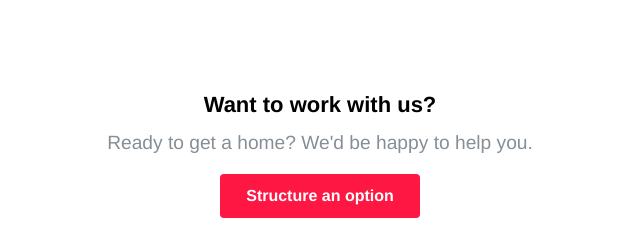
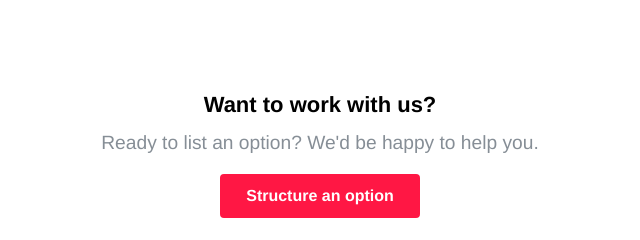
Before and after one commit to twinkle-toes-happy-feet-bubbles/OPVISION, a plain HTML site: page Revision.html in a window 1280 px wide. Shown: the part 1740-1980 px from the top of the page, 320-960 px from the left. Drawn offline with nearby package versions, Linux system fonts and the light colour scheme.

Commit message:
Update Revision.html

```diff
--- a/Revision.html
+++ b/Revision.html
@@ -139,7 +139,7 @@
                 <div class="row mt-6">
                     <div class="col-md-6 mx-auto text-center">
                         <h4>Want to work with us?</h4>
-                        <p class="lead text-muted">Ready to get a home? We'd be happy to help you.</p>
+                        <p class="lead text-muted">Ready to list an option? We'd be happy to help you.</p>
                         <a href="#contact" class="btn btn-primary">Structure an option</a>
                     </div>
                 </div>
```
